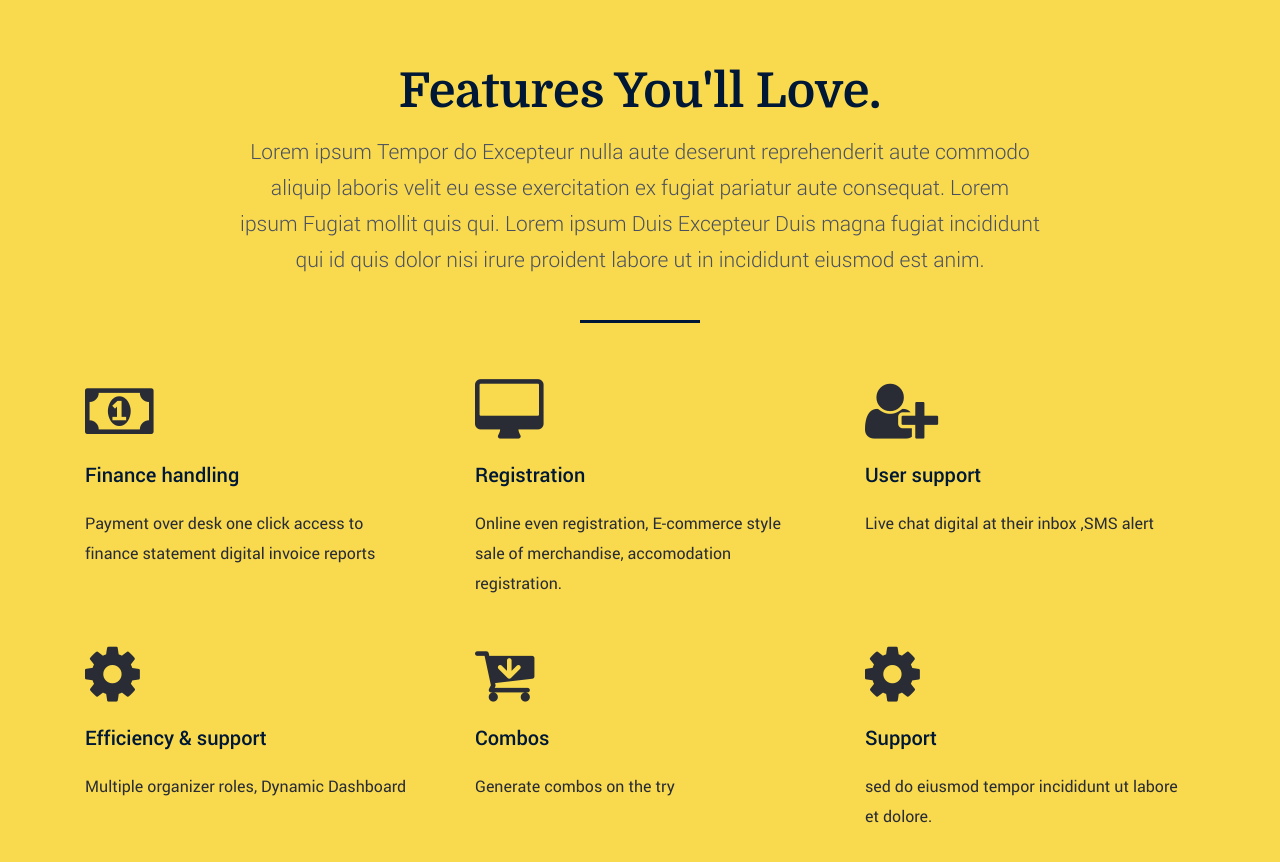
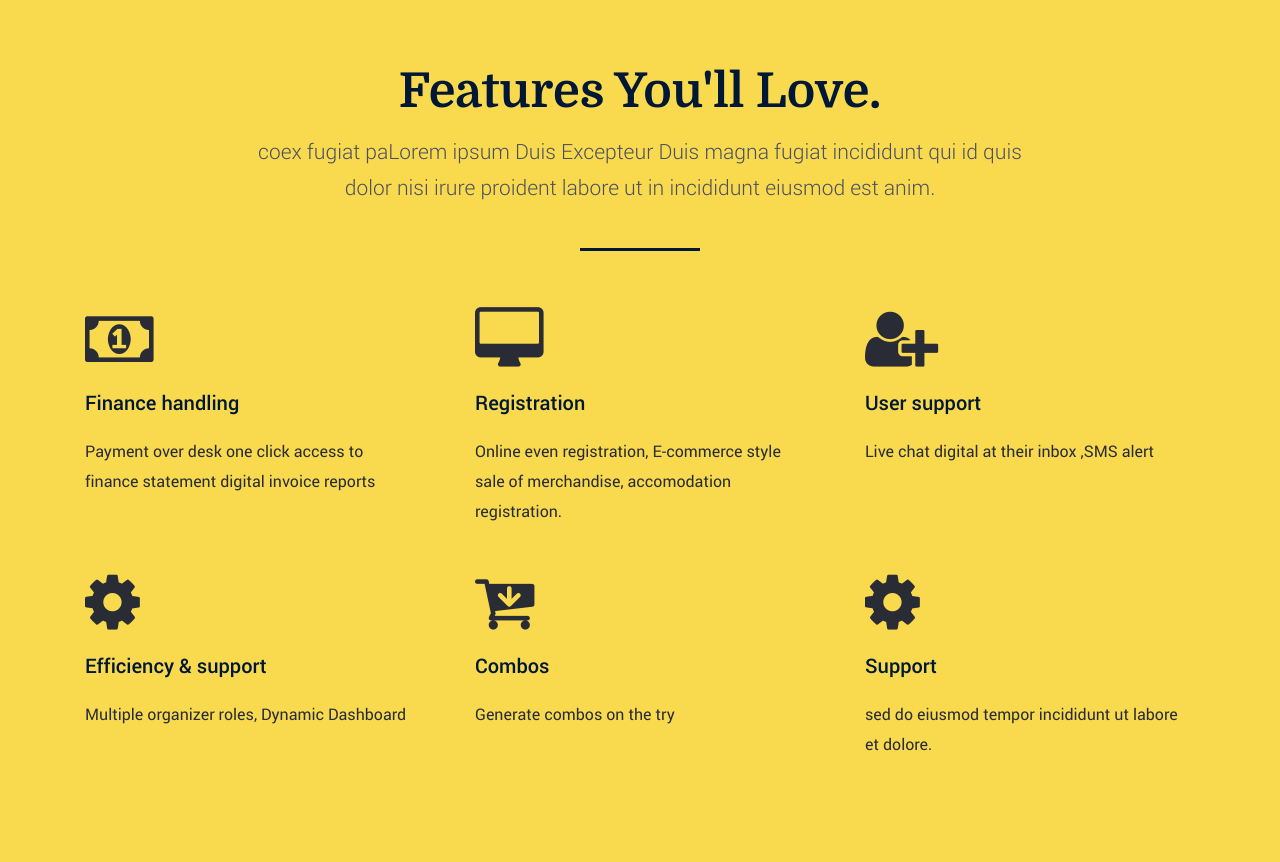
Before and after one commit to Mayank694/personal, a plain HTML site: page index.html in a window 1280 px wide. Shown: the part 920-1782 px from the top of the page. Drawn offline with nearby package versions, Linux system fonts and the light colour scheme; files whose address does not match are found by name.

Commit message:
Update index.html

```diff
--- a/index.html
+++ b/index.html
@@ -391,7 +391,7 @@ jQuery(document).ready(function($){
 
 	   			<h2 class="">Features You'll Love.</h2>
 
-	   			<p class="lead">Lorem ipsum Tempor do Excepteur nulla aute deserunt reprehenderit aute commodo aliquip laboris velit eu esse exercitation ex fugiat pariatur aute consequat. Lorem ipsum Fugiat mollit quis qui. Lorem ipsum Duis Excepteur Duis magna fugiat incididunt qui id quis dolor nisi irure proident labore ut in incididunt eiusmod est anim.</p>
+	   			<p class="lead"> coex fugiat paLorem ipsum Duis Excepteur Duis magna fugiat incididunt qui id quis dolor nisi irure proident labore ut in incididunt eiusmod est anim.</p>
 
 	   		</div>
 	   	</div>
```
